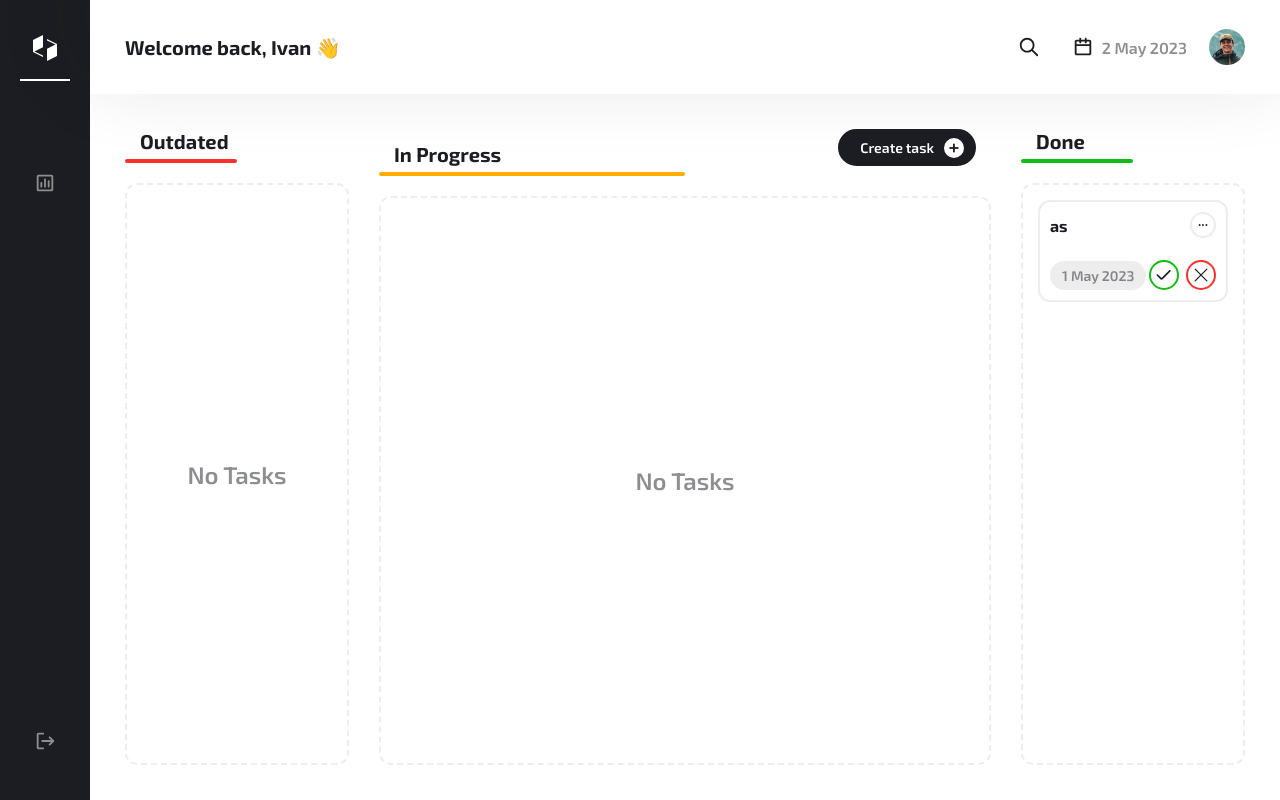
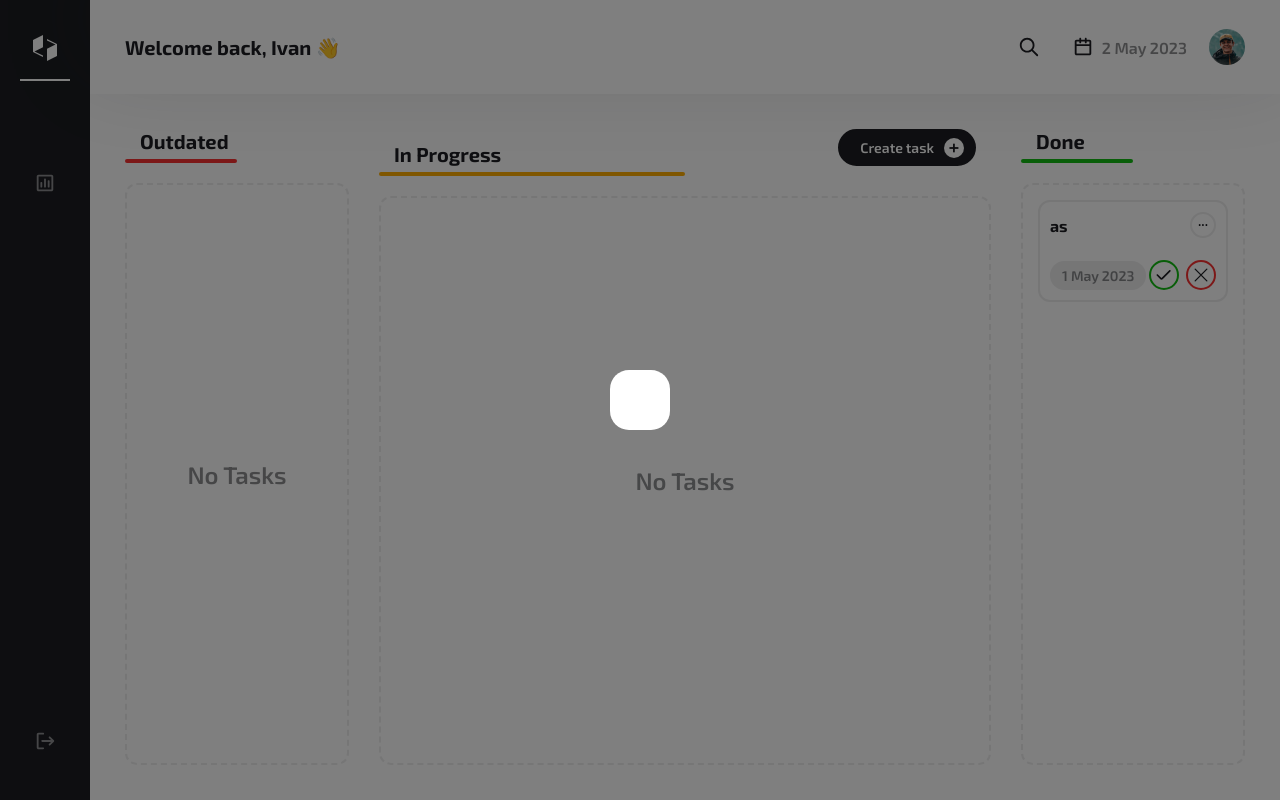
Before and after one commit to automatii4esski/todo-app, a React (Create React App) app: page /tasks in a window 1280 px wide. Both pictures are taken after a click on the button "Create task". Built offline with nearby package versions, Linux system fonts and the light colour scheme; data requests are answered from the project's data file; some icons are missing.

Commit message:
added popup template

```diff
--- a/src/components/TaskColumn.tsx
+++ b/src/components/TaskColumn.tsx
@@ -1,8 +1,9 @@
-import React, { HTMLAttributes, memo } from 'react';
+import React, { HTMLAttributes, memo, useRef, useState } from 'react';
 import TaskItem from './TaskItem';
 import { ITask, MyFC } from '../types/types';
 import { getAdditionClassName } from '../utils/getClassName';
 import Loader from './UI/loader/Loader';
+import PopupTemplate from './UI/popup/PopupTemplate';
 
 type HeaderVariant = 'yellow' | 'green' | 'red';
 
@@ -11,7 +12,10 @@ interface ITaskColumn {
   tasks: ITask[];
   isLoading: boolean;
   small?: boolean;
-  main?: boolean;
+  main?: {
+    createTaskHandler: () => void;
+    isPopupActive: boolean;
+  };
   headerVariant?: HeaderVariant;
 }
 
@@ -26,7 +30,7 @@ const TaskColumn: MyFC<TaskColumnProps> = ({
   isLoading,
 }) => {
   const limit = 100;
-  console.log(title);
+  const popupRef = useRef<HTMLDivElement>(null);
 
   return (
     <div className={getAdditionClassName('task-column', small, '--small')}>
@@ -40,7 +44,12 @@ const TaskColumn: MyFC<TaskColumnProps> = ({
         <h3 className="task-column__title">{title}</h3>
         <div className="task-column__actions">
           {main && (
-            <button className="task-column__create-btn">Create task</button>
+            <button
+              onClick={main.createTaskHandler}
+              className="task-column__create-btn"
+            >
+              Create task
+            </button>
           )}
         </div>
       </div>
--- /dev/null
+++ b/src/components/UI/popup/PopupTemplate.tsx
@@ -0,0 +1,34 @@
+import React, { HTMLAttributes } from 'react';
+import { MyFC } from '../../../types/types';
+import { getAdditionClassName } from '../../../utils/getClassName';
+
+interface IPopup {
+  active: boolean;
+  onHideHandler: (...args: any) => any;
+}
+
+type PopupProps = HTMLAttributes<HTMLElement> & IPopup;
+
+const PopupTemplate: MyFC<PopupProps> = ({
+  children,
+  active,
+  onHideHandler,
+}) => {
+  return (
+    <div
+      onClick={onHideHandler}
+      className={getAdditionClassName('popup', active)}
+    >
+      <div
+        onClick={(e) => {
+          e.stopPropagation();
+        }}
+        className="popup__content"
+      >
+        {children}
+      </div>
+    </div>
+  );
+};
+
+export default PopupTemplate;
--- a/src/pages/Tasks.tsx
+++ b/src/pages/Tasks.tsx
@@ -5,6 +5,7 @@ import { getConcatClassName } from '../utils/getClassName';
 import { TaskService } from '../API/TaskService';
 import { useFetch } from '../hooks/useFetch';
 import { useTasks } from '../hooks/useTasks';
+import PopupTemplate from '../components/UI/popup/PopupTemplate';
 
 const Tasks: MyFC = () => {
   const [tasks, setTasks] = useState<ITask[]>([]);
@@ -24,10 +25,15 @@ const Tasks: MyFC = () => {
     );
   });
   const [test, setTest] = useState('');
+  const [isPopupActive, setIsPopupActive] = useState<boolean>(false);
 
   useEffect(() => {
     fetchTasks();
   }, []);
+
+  const createTaskHandler = function () {
+    setIsPopupActive(true);
+  };
 
   return (
     <div className="task">
@@ -50,7 +56,10 @@ const Tasks: MyFC = () => {
         tasks={inProgressTasks}
         isLoading={isTasksLoading}
         title="In Progress"
-        main
+        main={{
+          createTaskHandler,
+          isPopupActive,
+        }}
         headerVariant="yellow"
       />
 
@@ -61,6 +70,12 @@ const Tasks: MyFC = () => {
         small
         headerVariant="green"
       />
+      <PopupTemplate
+        onHideHandler={() => {
+          setIsPopupActive(false);
+        }}
+        active={isPopupActive}
+      />
     </div>
   );
 };
--- a/src/style/_global.scss
+++ b/src/style/_global.scss
@@ -69,3 +69,27 @@ body {
   border-radius: 50%;
   animation: loader 1s infinite ease-in-out;
 }
+
+.popup {
+  display: none;
+  position: fixed;
+
+  top: 0;
+  bottom: 0;
+  left: 0;
+  right: 0;
+  z-index: 5;
+
+  &--active {
+    display: flex;
+    justify-content: center;
+    align-items: center;
+    background: rgba(0, 0, 0, 0.5);
+  }
+}
+
+.popup__content {
+  background: $primary;
+  padding: 30px;
+  border-radius: 19px;
+}
```
